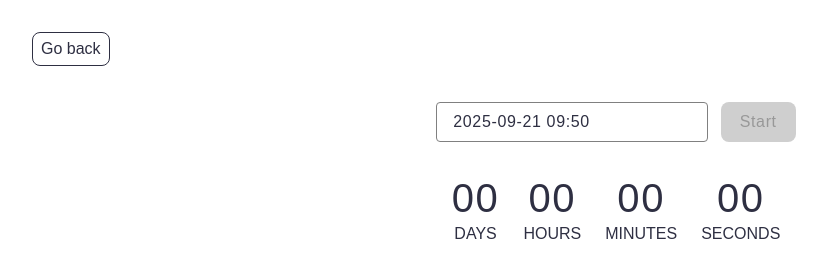
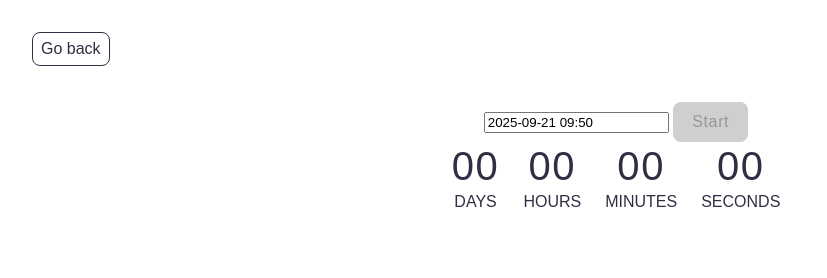
Before and after one commit to Julia-Shefner/goit-js-hw-10, a website built with Vite: page src/1-timer.html in a window 1280 px wide. Shown: the whole page, without its empty margins (24-851 px from the left). Built offline with nearby package versions, Linux system fonts and the light colour scheme.

Commit message:
timer css update

```diff
--- a/src/css/timer.css
+++ b/src/css/timer.css
@@ -23,7 +23,7 @@
   text-transform: uppercase;
 }
 
-input[id='datetime-picker'] {
+/* input[id='datetime-picker'] {
   border: 1px solid #808080;
   border-radius: 4px;
   width: 272px;
@@ -44,7 +44,7 @@ input[id='datetime-picker'] {
 
 input[id='datetime-picker']:hover {
   border: 1px solid #000;
-}
+} */
 
 button[data-start] {
   display: inline-block;
```
